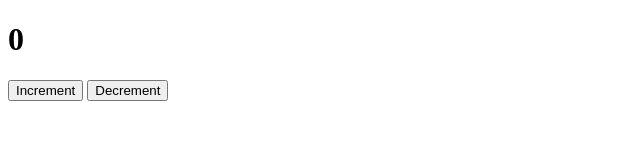
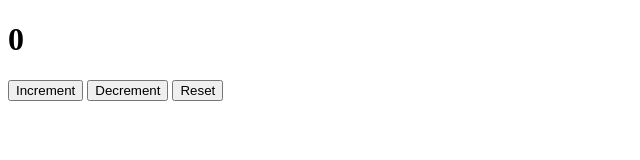
Before and after one commit to Alaka-K/counter-app, a website: page index.html in a window 1280 px wide. Shown: the whole page, without its empty margins (0-640 px from the left). Drawn offline with Linux system fonts and the light colour scheme.

Commit message:
added html button

```diff
--- a/index.html
+++ b/index.html
@@ -8,6 +8,7 @@
 
       <button id="increment-btn">Increment</button>
       <button id="decrement-btn">Decrement</button>
+      <button id="Reset-btn">Reset</button>
       <script src="bundle.js"></script>
     </body>
 </html>
```
